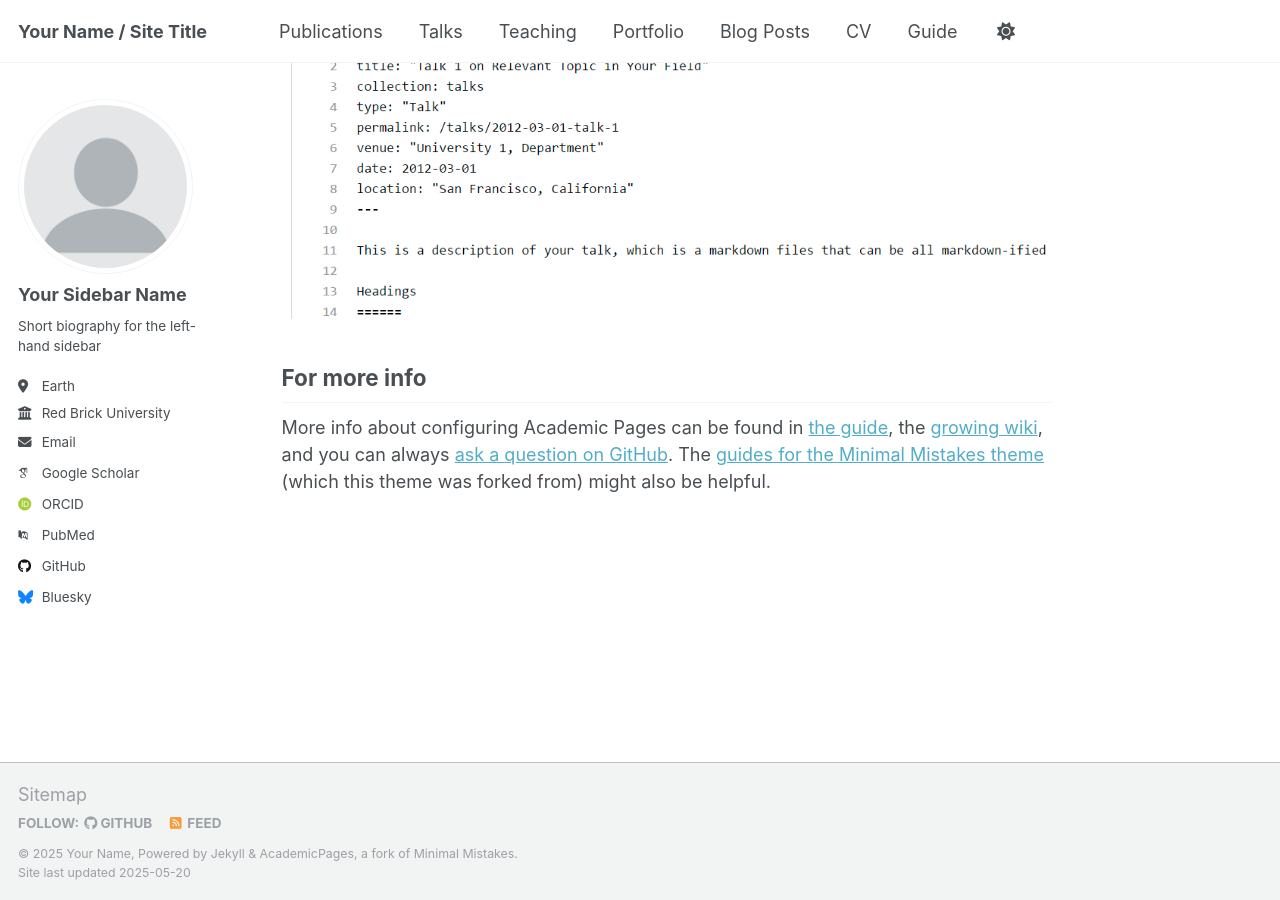
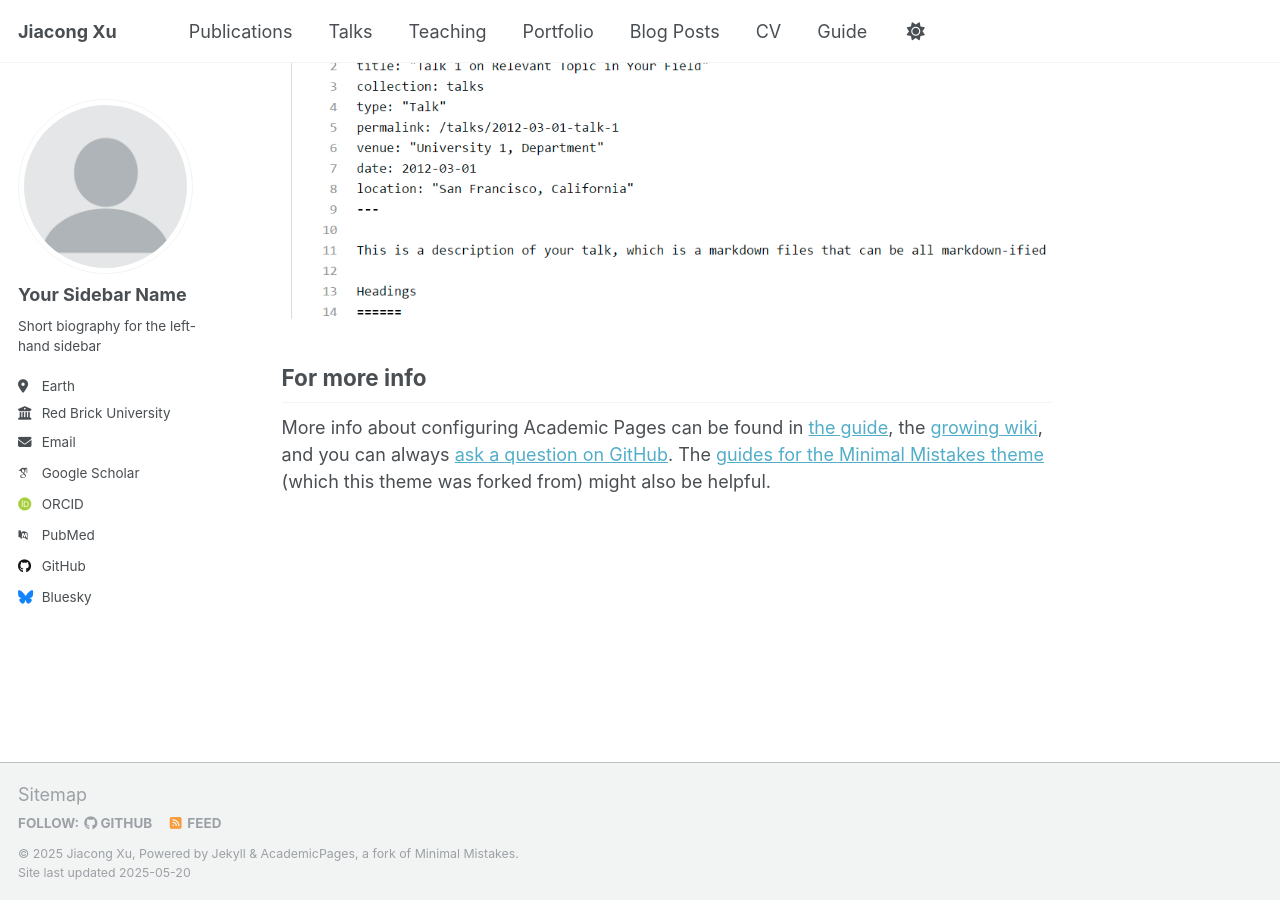
Before and after one commit to XuJiacong/XuJiacong.github.io, a Jekyll site: the page built from _pages/about.md, in a window 1280 px wide and 900 px high, scrolled down 2636 px. Built offline with Jekyll 4.4.1, drawn with Linux system fonts in a browser that asks for light colours; some web fonts are replaced.

Commit message:
Update _config.yml

```diff
--- a/_config.yml
+++ b/_config.yml
@@ -9,9 +9,9 @@
 # Basic Site Settings
 locale                   : "en-US"
 site_theme               : "default"
-title                    : "Your Name / Site Title"
+title                    : "Jiacong Xu"
 title_separator          : "-"
-name                     : &name "Your Name"
+name                     : &name "Jiacong Xu"
 description              : &description "personal description"
 url                      : https://academicpages.github.io # the base hostname & protocol for your site e.g. "https://[your GitHub username].github.io" or if you already have some other page hosted on Github then use "https://[your GitHub username].github.io/[Your Repo Name]"
 baseurl                  : "" # the subpath of your site, e.g. "/blog"
```
